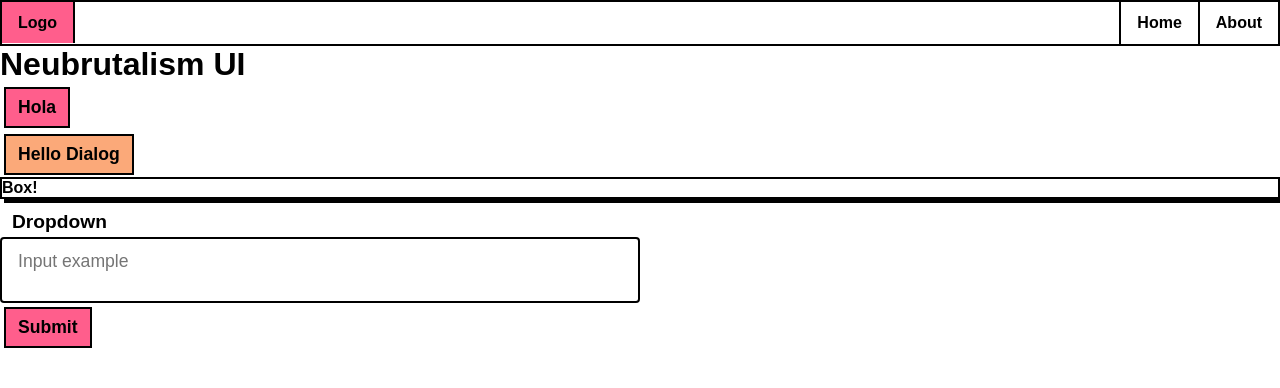
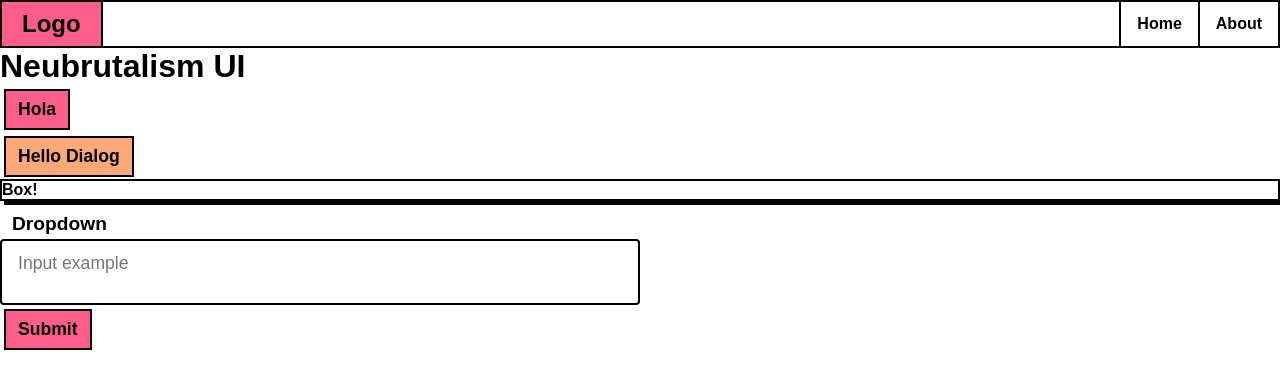
Before and after one commit to juancmandev/neubrutalism-ui, a React (Vite) app: page / in a window 1280 px wide. Shown: the top 388 px of the page. Built offline with nearby package versions, Linux system fonts and the light colour scheme.

Commit message:
fix header height

```diff
--- a/src/App.tsx
+++ b/src/App.tsx
@@ -30,7 +30,15 @@ export default function App() {
   return (
     <>
       <NBHeader
-        logo={<a href='/'>Logo</a>}
+        logo={
+          <a
+            style={{
+              fontSize: '1.5rem',
+            }}
+            href='/'>
+            Logo
+          </a>
+        }
         navItems={[<a href='/'>Home</a>, <a href='/'>About</a>]}
       />
       <h1>Neubrutalism UI</h1>
--- a/src/styles/NBHeader.styles.ts
+++ b/src/styles/NBHeader.styles.ts
@@ -9,7 +9,7 @@ interface bgColorProps {
 }
 
 export const StyledHeader = styled.header`
-  padding: 0;
+  min-height: 46px;
   border: 2px solid #000;
   border-right: none;
   display: grid;
@@ -19,8 +19,13 @@ export const StyledHeader = styled.header`
 `;
 
 export const StyledLogo = styled.section<bgColorProps>`
+  height: 100%;
   > a {
-    padding: 12px 16px;
+    display: flex;
+    justify-content: center;
+    align-items: center;
+    padding: 8px 20px;
+    height: 100%;
     color: #000;
     font-weight: bold;
     text-decoration: none;
@@ -38,14 +43,19 @@ export const StyledNavContainer = styled.nav`
 `;
 
 export const MediaMidScreen = styled.div`
+  height: 100%;
   @media (max-width: 768px) {
     display: none;
   }
 `;
 
 export const MediaSmallScreen = styled.div<hoverBgColorProps>`
+  height: 100%;
   > button {
     background-color: transparent;
+    display: flex;
+    align-items: center;
+    height: 100%;
     padding: 3.5px 12px;
     border: none;
     cursor: pointer;
```
